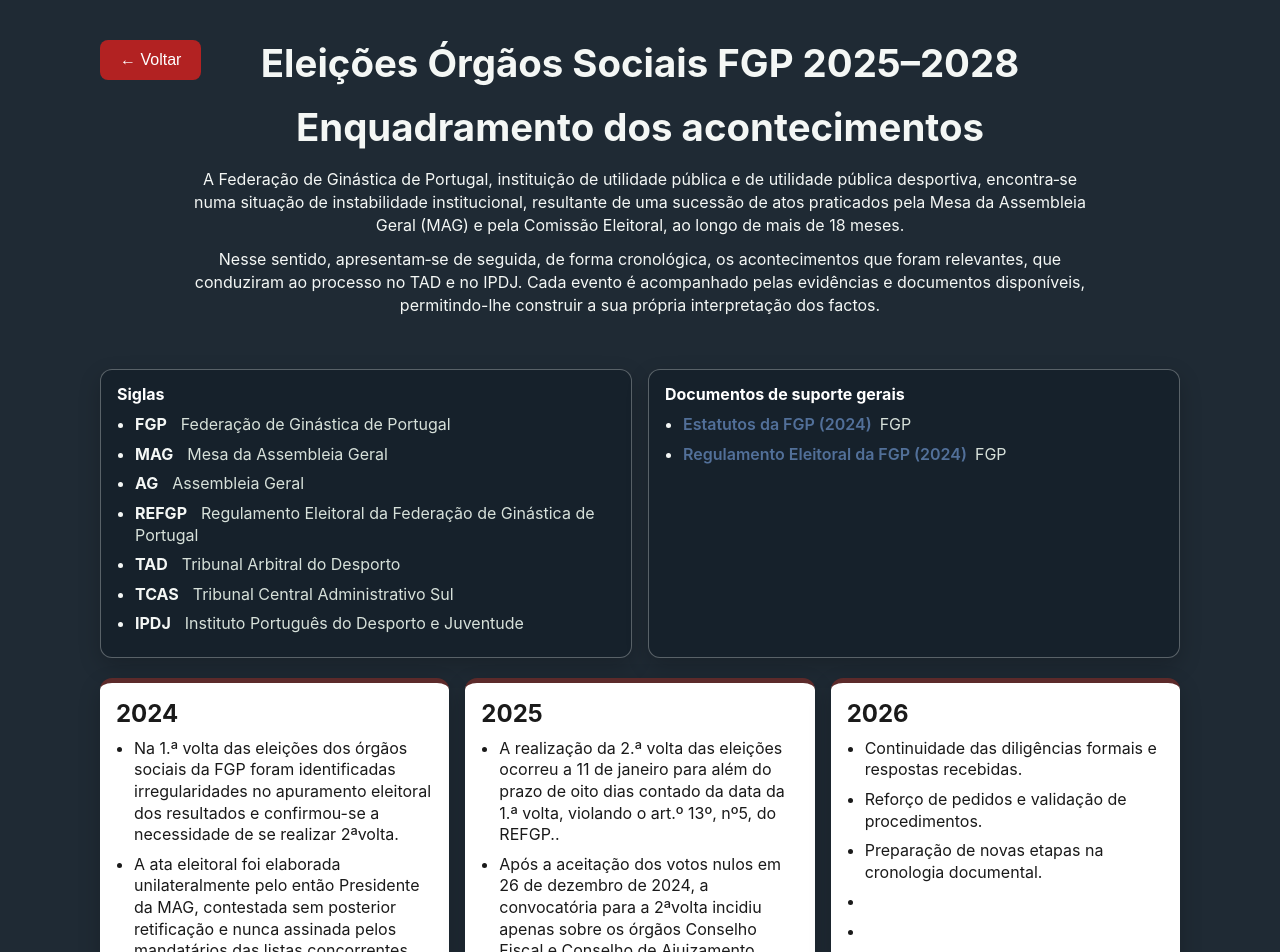
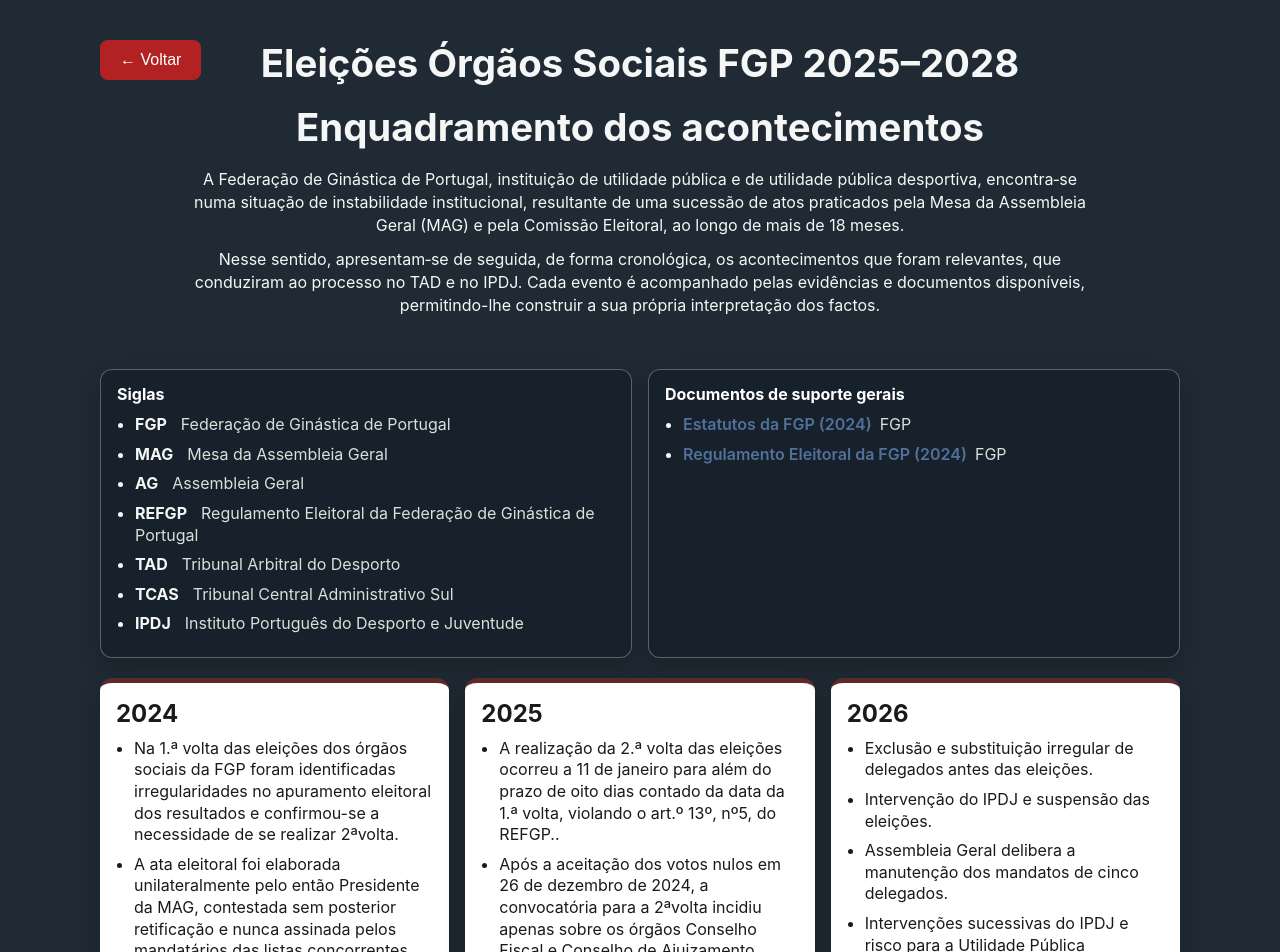
Before and after one commit to ginasticaPT/site, a React (Create React App) app: page /site/overview in a window 1280 px wide. Shown: the top 952 px of the page. Built offline with nearby package versions, Linux system fonts and the light colour scheme; the HTML template or start-up script is replaced by a standard one.

Commit message:
Update Overview.js

```diff
--- a/src/pages/Overview.js
+++ b/src/pages/Overview.js
@@ -101,11 +101,11 @@
         <article className="year-card">
           <h2>2026</h2>
           <ul>
-            <li>Continuidade das diligências formais e respostas recebidas.</li>
-            <li>Reforço de pedidos e validação de procedimentos.</li>
-            <li>Preparação de novas etapas na cronologia documental.</li>
-            <li></li>
-            <li></li>
+            <li>Exclusão e substituição irregular de delegados antes das eleições.</li>
+            <li>Intervenção do IPDJ e suspensão das eleições.</li>
+            <li>Assembleia Geral delibera a manutenção dos mandatos de cinco delegados.</li>
+            <li>Intervenções sucessivas do IPDJ e risco para a Utilidade Pública Desportiva</li>
+            <li>As Associações de Ginástica do Centro e do Distrito de Leiria submetem uma ação judicial contra a FGP</li>
           </ul>
           <Link className="year-card-link" to="/timeline/2026">Mais detalhes 2026</Link>
         </article>
```
